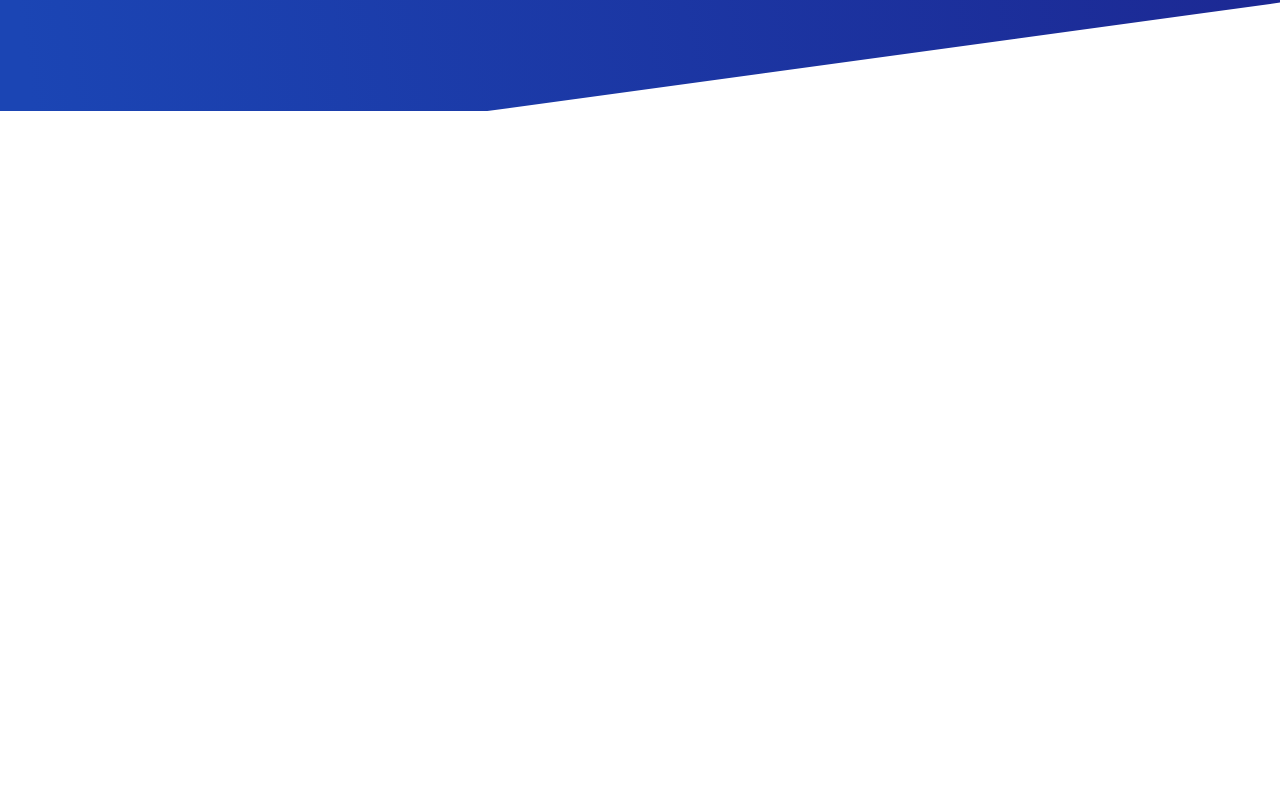
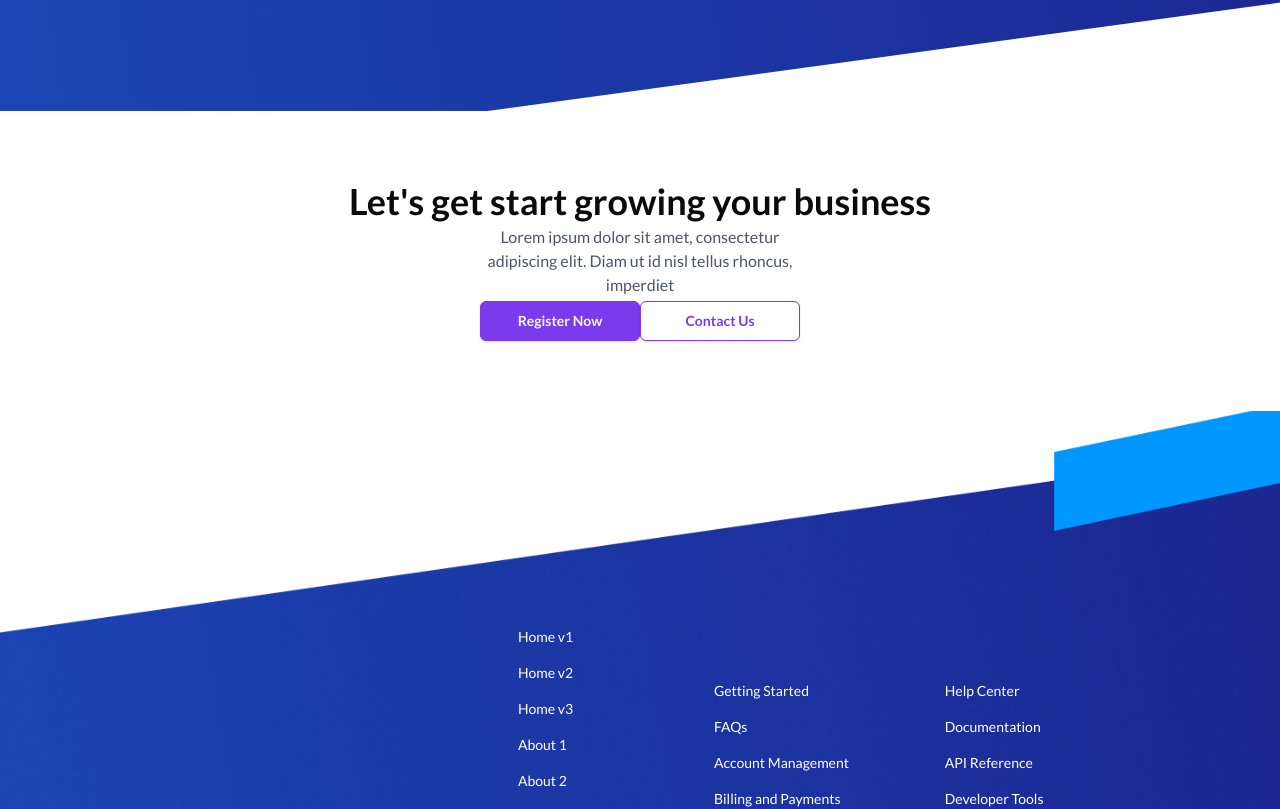
Before and after one commit to igrowker/i003-cerem-front, a React (Vite) app: page /inicio in a window 1280 px wide. Shown: the part 4306-5115 px from the top of the page. Built offline with nearby package versions, Linux system fonts and the light colour scheme.

Commit message:
feat: agregado de componente al footer

```diff
--- a/src/components/Footer/Footer.tsx
+++ b/src/components/Footer/Footer.tsx
@@ -6,19 +6,22 @@ import { FaTwitter } from "react-icons/fa";
 import { FaGoogle } from "react-icons/fa";
 import { FaLinkedinIn } from "react-icons/fa";
 import { helpCenterV2Array, pagesArray, utilityPagesArray } from "./pagesArray";
+import { InvitationRegister } from "../InvitationRegister/InvitationRegister";
 
 export const Footer: React.FC = () => {
   return (
+    <>
+      <InvitationRegister />
       <div
-      className="w-full bg-cover bg-center min-h-screen flex flex-wrap items-end justify-center"
+        className="w-full bg-cover bg-center min-h-screen flex flex-wrap items-end justify-center z-50"
         style={{ backgroundImage: "url('/assets/BackgroundFooter.png')" }}
       >
         <div className=" lg:w-3/4 min-h-[500px] flex flex-col md:flex-row justify-center items-center mt-52   ">
           <div className="w-[300px] pr-4 flex flex-col justify-center text-white">
             <h2 className=" text-xl lg:text-2xl font-bold mb-2">Saasly</h2>
             <p className="text-sm mb-4">
-            Lorem ipsum dolor sit amet, consectetur adipiscing elit. Diam ut id
-            nisl tellus rhoncus, imperdiet
+              Lorem ipsum dolor sit amet, consectetur adipiscing elit. Diam ut
+              id nisl tellus rhoncus, imperdiet
             </p>
             <div className="flex space-x-4 ">
               <SocialButton
@@ -29,7 +32,11 @@ export const Footer: React.FC = () => {
               <SocialButton icon={<FaFacebookF />} url="#" scaleEffect={true} />
               <SocialButton icon={<FaTwitter />} url="#" scaleEffect={true} />
               <SocialButton icon={<FaGoogle />} url="#" scaleEffect={true} />
-            <SocialButton icon={<FaLinkedinIn />} url="#" scaleEffect={true} />
+              <SocialButton
+                icon={<FaLinkedinIn />}
+                url="#"
+                scaleEffect={true}
+              />
             </div>
           </div>
           <div className="w-full lg:w-2/3 min-h-[500px] flex  flex-row justify-around items-center text-white md:mt-20 xl:mt-0">
@@ -75,5 +82,6 @@ export const Footer: React.FC = () => {
           </div>
         </div>
       </div>
+    </>
   );
 };
--- /dev/null
+++ b/src/components/InvitationRegister/InvitationRegister.tsx
@@ -0,0 +1,29 @@
+import React from "react";
+import { Button } from "../ui/button";
+
+export const InvitationRegister: React.FC = () => {
+  return (
+    <div className="w-full h-[300px] flex justify-center items-center ">
+      <div className="w-1/2 h-52  flex flex-col justify-center items-center">
+        <h2 className="text-4xl font-bold">
+          Let's get start growing your business
+        </h2>
+        <div className="w-1/2 h-20 flex justify-center items-center text-center text-gray-600">
+          <p>
+            Lorem ipsum dolor sit amet, consectetur adipiscing elit. Diam ut id
+            nisl tellus rhoncus, imperdiet
+          </p>
+        </div>
+        <div className="w-1/2 h-10 flex justify-evenly items-center">
+          <Button className="w-40 h-10 bg-violet-600 hover:bg-white hover:text-violet-600 border-[1px] border-violet-600 font-semibold ">
+            Register Now
+          </Button>
+          <Button className="w-40 h-10 bg-white text-violet-600 border-violet-600 border-[1px] font-semibold hover:bg-violet-700 hover:text-white ">
+            {" "}
+            Contact Us
+          </Button>
+        </div>
+      </div>
+    </div>
+  );
+};
--- a/src/pages/Home/index.tsx
+++ b/src/pages/Home/index.tsx
@@ -17,7 +17,6 @@ const HomePage = () => {
       <div className="flex items-center justify-center w-full integrations">
         <Integrations />
       </div>
-      <div className="w-full h-screen bg-white"></div>
       <Footer />
     </div>
   );
```
Lines whose indentation alone changed are shown as unchanged.
